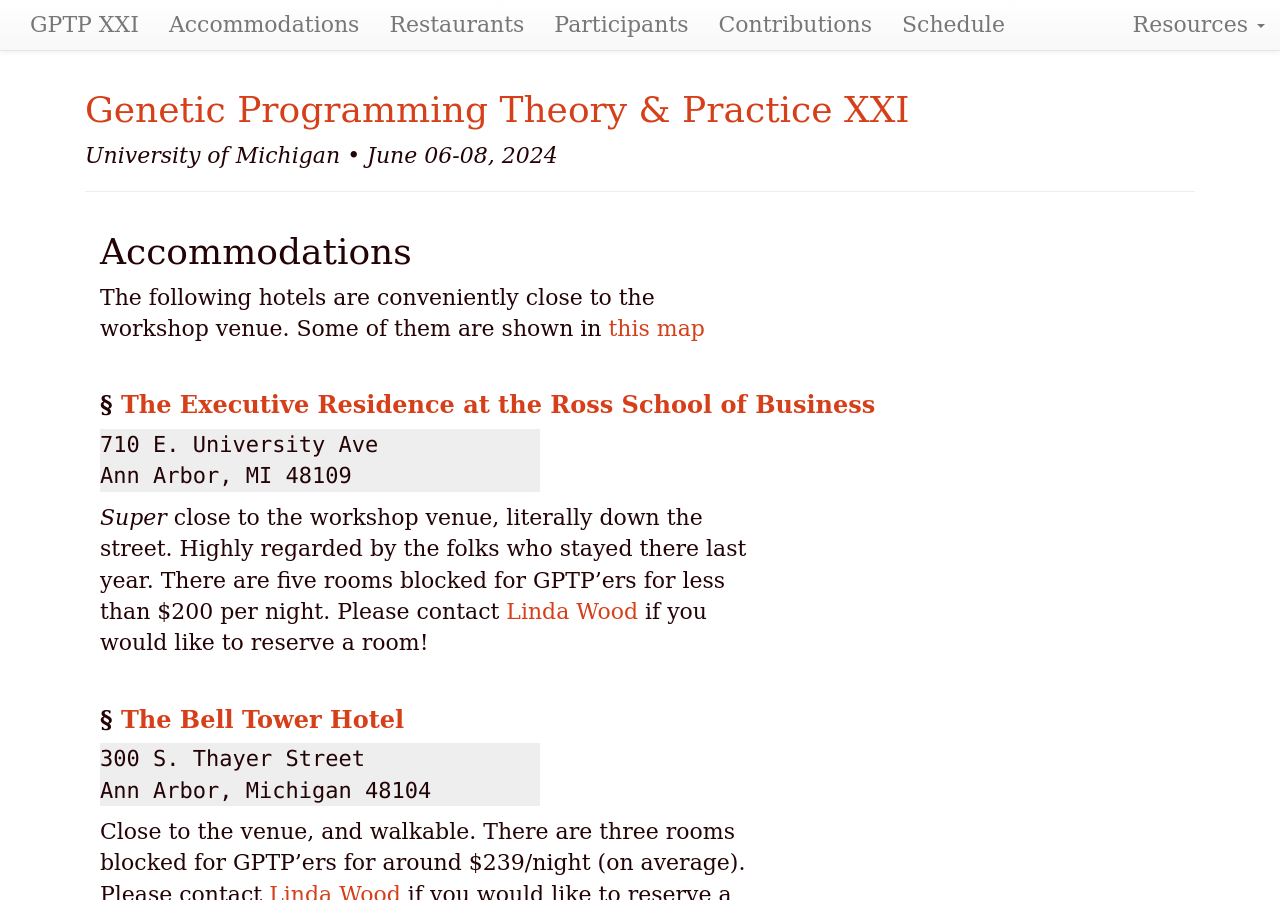
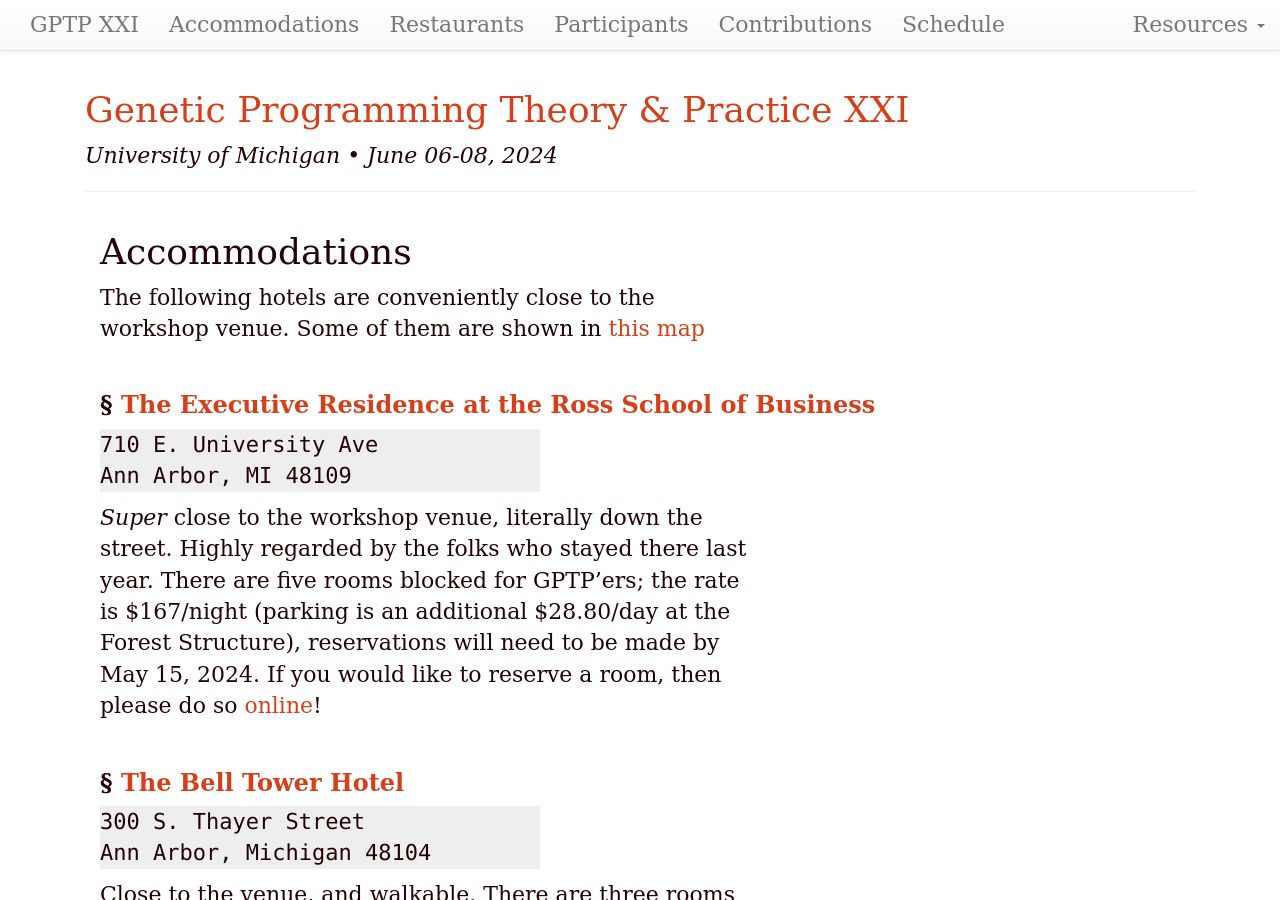
Before and after one commit to GPTP-workshop/gptp-workshop.github.io, a Jekyll site: the page built from accommodations.md, in a window 1280 px wide and 900 px high. Built offline with Jekyll 4.4.1, drawn with Linux system fonts in a browser that asks for light colours; our own code applies the rules of GitHub Pages for plain Markdown files.

Commit message:
Update accommodations.md

```diff
--- a/accommodations.md
+++ b/accommodations.md
@@ -16,7 +16,7 @@ Ann Arbor, MI 48109
 {: .address}
 
 _Super_ close to the workshop venue, literally down the street. Highly regarded by the folks who stayed there last year.
-There are five rooms blocked for GPTP'ers for less than $200 per night. Please contact [Linda Wood](mailto:linmwood@umich.edu) if you would like to reserve a room!
+There are five rooms blocked for GPTP'ers; the rate is $167/night (parking is an additional $28.80/day at the Forest Structure), reservations will need to be made by May 15, 2024. If you would like to reserve a room, then please do so [online](https://bookings.travelclick.com/76008?groupID=4273830&hotelID=76008#/guestsandrooms)!
 
 ### [The Bell Tower Hotel](https://www.belltowerhotel.com)
 
```
